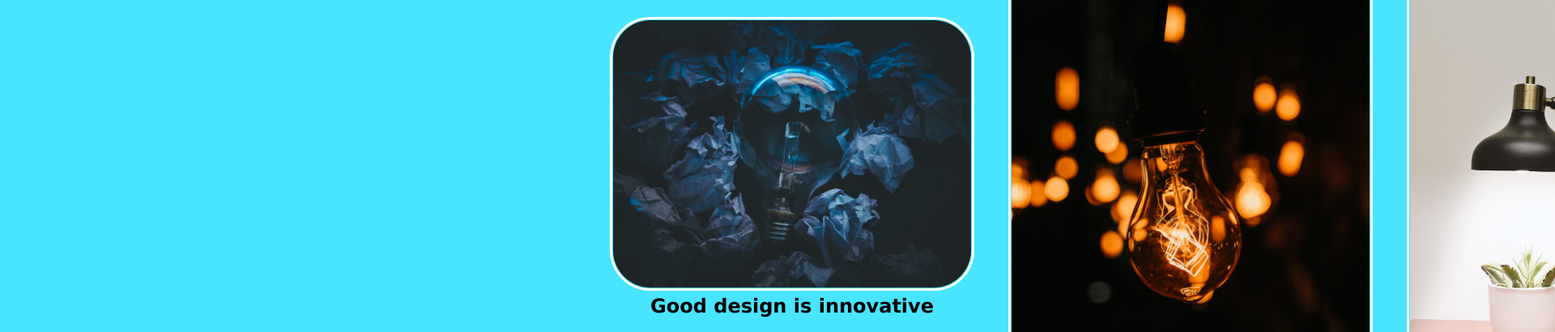
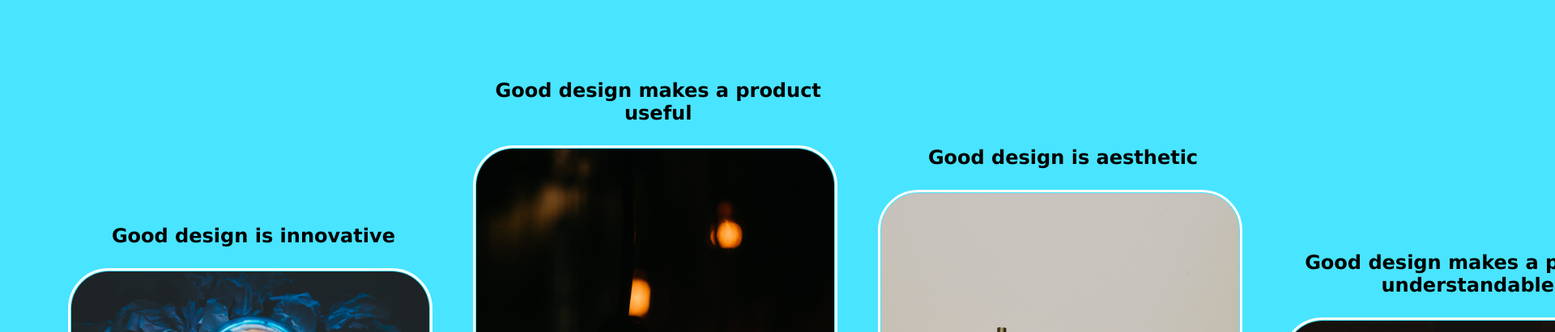
Before and after one commit to cmrivera29/cmrdesigns, a plain HTML site: page exercise2/index.html in a window 1280 px wide. Shown: the part 265-676 px from the top of the page at 81% size, 1920 px wide, since content can reach past the window. Drawn offline with Linux system fonts and the light colour scheme.

Commit message:
Add files via upload

```diff
--- a/exercise2/index.html
+++ b/exercise2/index.html
@@ -11,82 +11,82 @@
             <h1><marquee behavior="scroll" direction="left"
                 scrollamount="10">Ten Principles for Good Design</marquee></h1>
 
-
-
+<!-- added a div container to hold the content; within each principle i moved the h2 title to above the image. -->
+<div class="content-container">
     <div class="img-with-text">
+        <h2>Good design is innovative</h2>
         <img src="images/01.pexels-nikolai-ulltang-323933.jpg" alt="sometext" />
-        <h2>Good design is innovative</h2>
         <p>The possibilities for innovation are not, by any means, exhausted. Technological development is always offering new opportunities for innovative design. But innovative design always develops in tandem with innovative technology, and can never be an end in itself.</p>
     </div>
 
 
     <div class="img-with-text">
+        <h2>   Good design   makes a product useful</h2>
         <img src="images/02.pexels-jonathan-borba-3217852.jpg" alt="sometext" />
-        <h2>   Good design   makes a product useful</h2>
         <p>A product is bought to be used. It has to satisfy certain criteria, not only functional, but also psychological and aesthetic. Good design emphasizes the usefulness of a product whilst disregarding anything that could possibly detract from it.</p>
     </div>
 
 
     <div class="img-with-text">
+        <h2>Good design is aesthetic</h2>
         <img src="images/03.pexels-eneida-nieves-1112598.jpg" alt="sometext" />
-        <h2>Good design is aesthetic</h2>
         <p>The aesthetic quality of a product is integral to its usefulness because products we use every day affect our person and our well-being. But only well-executed objects can be beautiful.</p>
     </div>
 
 
 
     <div class="img-with-text">
+        <h2>Good design makes a product understandable</h2>
         <img src="images/04.pexels-artem-malushenko-2249063.jpg" alt="sometext" />
-        <h2>Good design makes a product understandable</h2>
         <p>It clarifies the product's structure. Better still, it can make the product talk. At best, it is self-explanatory.</p>
     </div>
 
 
     <div class="img-with-text">
+        <h2>Good design is unobtrusive</h2>
         <img src="images/05.pexels-rodrigo-santos-1226693.jpg" alt="sometext" />
-        <h2>Good design is unobtrusive</h2>
         <p>Products fulfilling a purpose are like tools. They are neither decorative objects nor works of art. Their design should therefore be both neutral and restrained, to leave room for the user's self-expression.</p>
     </div>
 
 
     <div class="img-with-text">
+        <h2>Good design is honest</h2>
         <img src="images/06.pexels-darius-krause-2228183.jpg" alt="sometext" />
-        <h2>Good design is honest</h2>
         <p>It does not make a product more innovative, powerful or valuable than it really is. It does not attempt to manipulate the consumer with promises that cannot be kept.</p>
     </div>
 
 
     <div class="img-with-text">
+        <h2>Good design is long-lasting</h2>
         <img src="images/07.pexels-anuj-bansal-736008.jpg" alt="sometext" />
-        <h2>Good design is long-lasting</h2>
         <p>It avoids being fashionable and therefore never appears antiquated. Unlike fashionable design, it lasts many years - even in today's throwaway society.</p>
     </div>
 
 
     <div class="img-with-text">
+        <h2>Good design is thorough down to the last detail</h2>
         <img src="images/08.pexels-nayara-dinato-1853561.jpg" alt="sometext" />
-        <h2>Good design is thorough down to the last detail</h2>
         <p>Nothing must be arbitrary or left to chance. Care and accuracy in the design process show respect towards the user.</p>
     </div>
 
 
 
     <div class="img-with-text">
+        <h2>Good design is environmentally-friendly</h2>
         <img src="images/09.pexels-singkham-1108572.jpg" alt="sometext" />
-        <h2>Good design is environmentally-friendly</h2>
         <p>Design makes an important contribution to the preservation of the environment. It conserves resources and minimizes physical and visual pollution throughout the lifecycle of the product.</p>
     </div>
 
 
 
     <div class="img-with-text">
+        <h2>Good design is as little design as possible</h2>
         <img src="images/10.pexels-eric-anada-1495580.jpg" alt="sometext" />
-        <h2>Good design is as little design as possible</h2>
         <p>Less, but better - because it concentrates on the essential aspects, and the products are not burdened with non-essentials.</p>
     </div>
 
 
-
+</div>
 
 
 
--- a/exercise2/style.css
+++ b/exercise2/style.css
@@ -1,12 +1,12 @@
 body {
     font-family: Verdana, Geneva, Tahoma, sans-serif;
     background-color: rgb(73, 228, 255);
-    img
-        max-width: 500px;
+
+        /* max-width: 500px;
         float:left;
         border-radius: 10px;
-        border: 20px solid rgb(255, 0, 0)
-        margin-right: 100px;
+        border: 20px solid rgb(255, 0, 0);
+        margin-right: 100px; */
     }
 
     *{
@@ -17,12 +17,22 @@ body {
 
     }
     body{
-        display: flex;
+       /*  display: flex;
         justify-content: center;
         align-items: center;
         min-height: 100vh;
+    */
+    }
 
-    }
+/* the new div container is what needs display:flex which we are covering in future classes. */
+.content-container {
+    display: flex;
+    justify-content: center;
+    align-items: center;
+    min-height: 100vh;
+width: 5000px;
+}
+
     .container{
         margin: 20px;
         margin: 50%;
```
